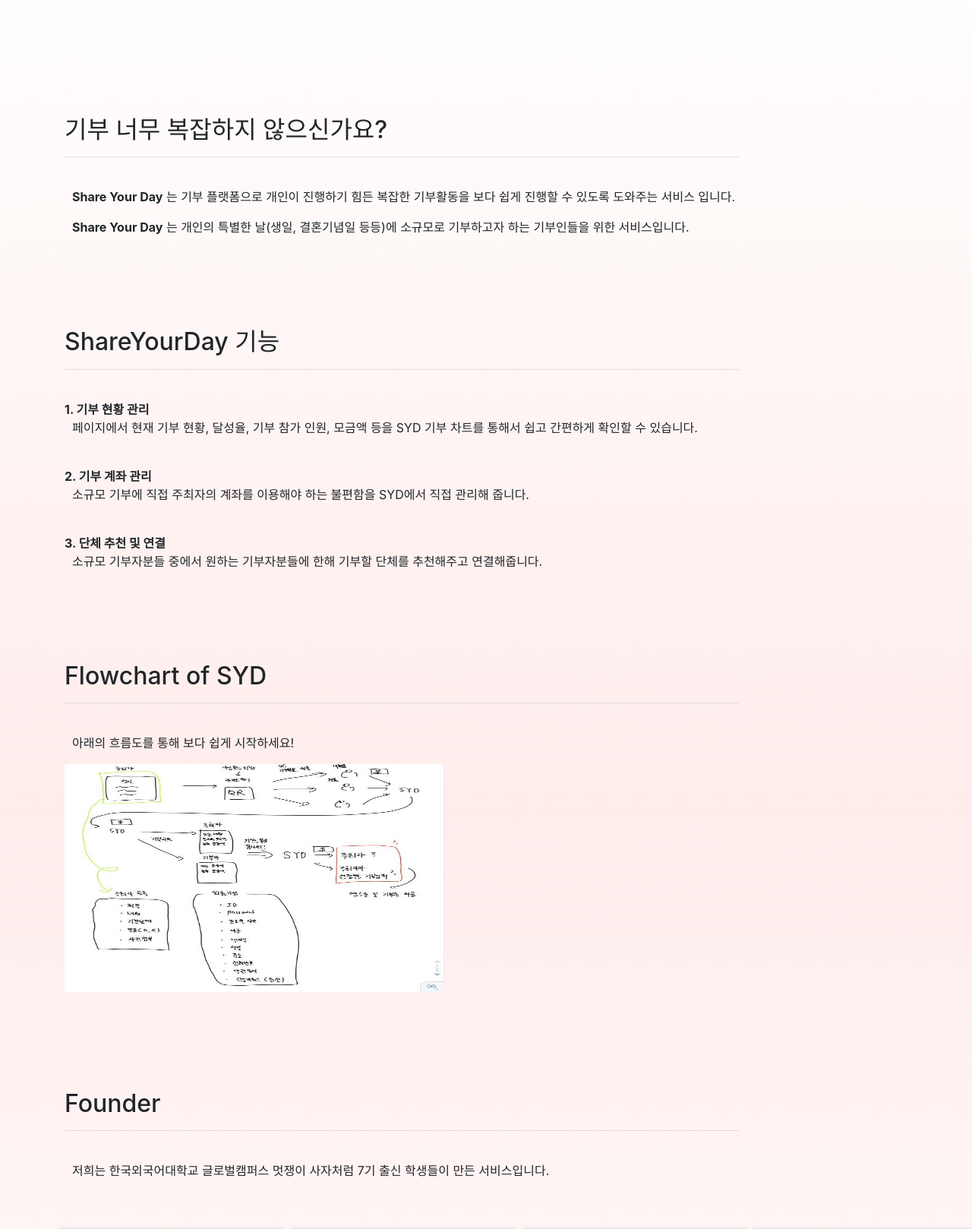
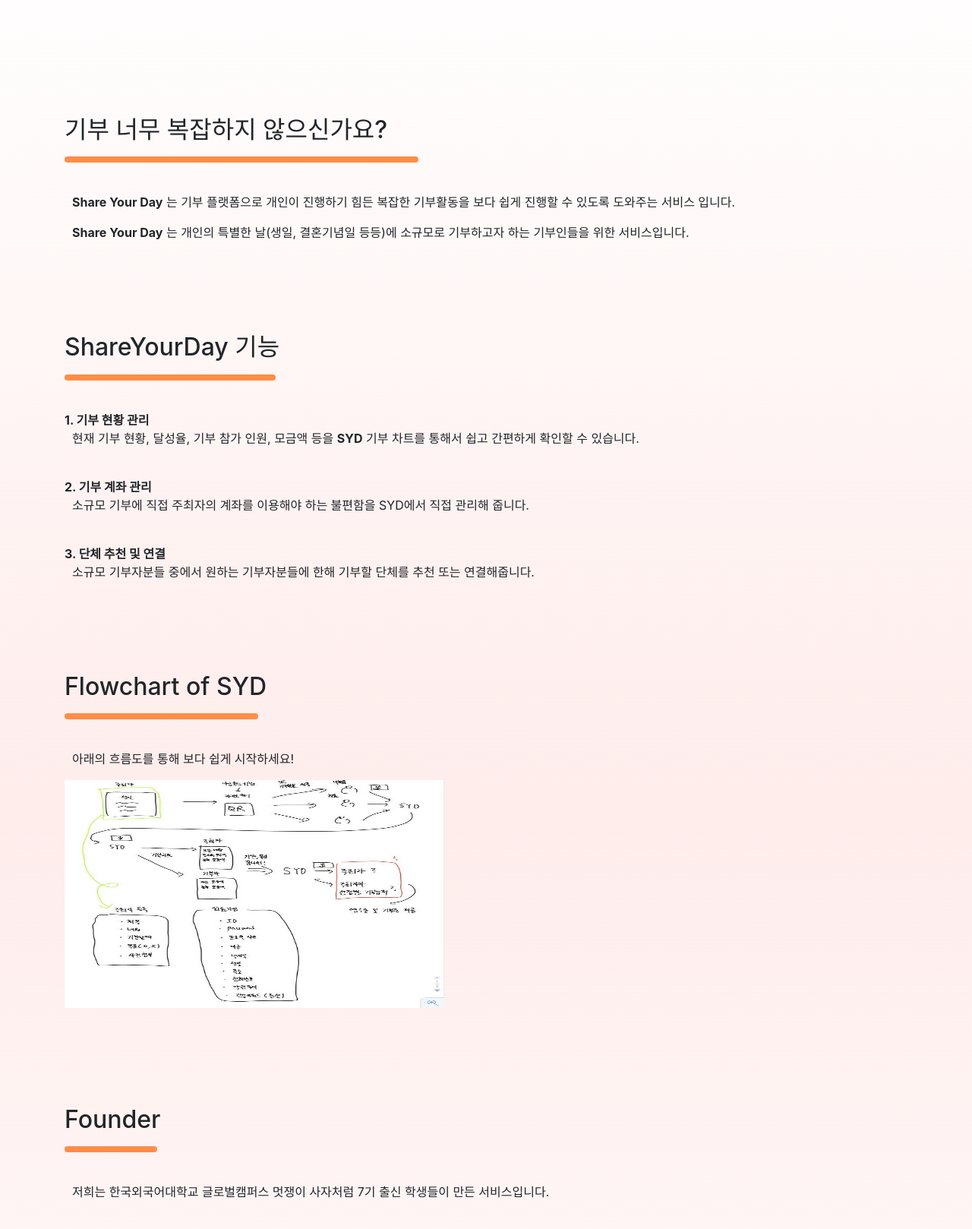
Before and after one commit to bengHak/Share-Your-Day, a Django app: page /index/about/ in a window 1280 px wide; the page is wider, and only the part inside the window is pictured. Shown: the part 106-1724 px from the top of that part at 76% size. Run offline with Django 3.2, Linux system fonts and the light colour scheme; some libraries are stand-ins or nearby versions; some web fonts are replaced.

Commit message:
edit design of About page

```diff
--- /dev/null
+++ b/static/css/faq.css
@@ -0,0 +1,4 @@
+.word {
+    font-size: 20px;
+    font-weight: bold;
+}
--- a/web/templates/about.html
+++ b/web/templates/about.html
@@ -17,7 +17,7 @@
         <!-- SYD 설명 -->
         <div class="container_title">
             <h2>기부 너무 복잡하지 않으신가요?</h2>
-            <hr width="80%" align="left">
+            <hr align="left" style="border:0; height:8px; background: #ff8d46; width:42%; border-radius: 6px;"/>
         </div>
         <p style="width: 80%; margin-top:40px; margin-left: 10px;">
             <span class="word">  Share Your Day</span> 는 기부 플랫폼으로 개인이 진행하기 힘든 복잡한 기부활동을 보다 쉽게 진행할 수 있도록 도와주는 서비스 입니다.
@@ -29,13 +29,13 @@
         <!-- SYD 기능 -->
         <div class="container_title">
             <h2>ShareYourDay 기능</h2>
-            <hr width="80%" align="left">
+            <hr align="left" style="border:0; height:8px; background: #ff8d46; width:25%; border-radius: 6px;"/>
         </div>
         <div class=word style="margin-top:40px;">
             1. 기부 현황 관리
         </div>
         <p style="width: 80%; margin-left: 10px;">
-            페이지에서 현재 기부 현황, 달성율, 기부 참가 인원, 모금액 등을 SYD 기부 차트를 통해서 쉽고 간편하게 확인할 수 있습니다.
+            현재 기부 현황, 달성율, 기부 참가 인원, 모금액 등을 <span class="word">SYD</span> 기부 차트를 통해서 쉽고 간편하게 확인할 수 있습니다.
         </p>
         <div class=word style="margin-top:40px;">
             2. 기부 계좌 관리
@@ -47,13 +47,13 @@
             3. 단체 추천 및 연결
         </div>
         <p style="width: 80%; margin-left: 10px;">
-            소규모 기부자분들 중에서 원하는 기부자분들에 한해 기부할 단체를 추천해주고 연결해줍니다.
+            소규모 기부자분들 중에서 원하는 기부자분들에 한해 기부할 단체를 추천 또는 연결해줍니다.
         </p>
         <br>
         <!-- SYD Flowchart -->
         <div class="container_title">
             <h2>Flowchart of SYD</h2>
-            <hr width="80%" align="left">
+            <hr align="left" style="border:0; height:8px; background: #ff8d46; width:23%; border-radius: 6px;"/>
         </div>
         <p style="width: 80%; margin-top:40px; margin-left: 10px;">
             아래의 흐름도를 통해 보다 쉽게 시작하세요!
@@ -66,7 +66,7 @@
         <!-- Founder 설명 -->
         <div class="container_title">
             <h2>Founder</h2>
-            <hr width="80%" align="left">
+            <hr align="left" style="border:0; height:8px; background: #ff8d46; width:11%; border-radius: 6px;"/>
         </div>
         <p style="width: 80%; margin-top:40px; margin-left: 10px;">
             저희는 한국외국어대학교 글로벌캠퍼스 멋쟁이 사자처럼 7기 출신 학생들이 만든 서비스입니다.
```
Also changed, not shown: web/templates/FAQ.html (+5 -4 lines), web/migrations/0001_initial.py (deleted), web/migrations/__init__.py (deleted).
